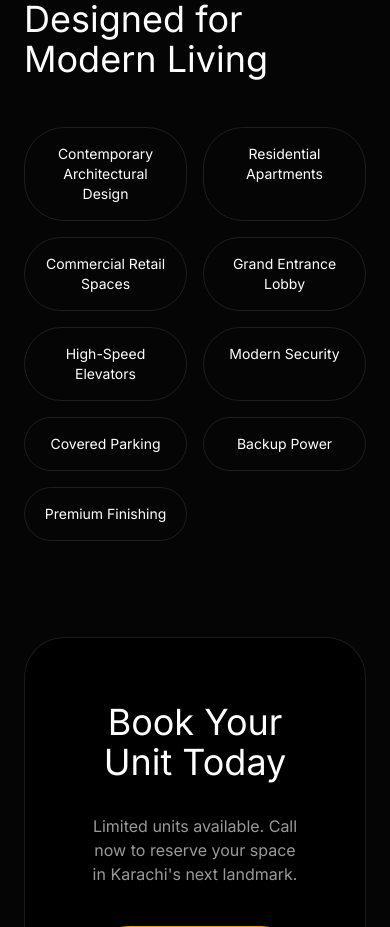
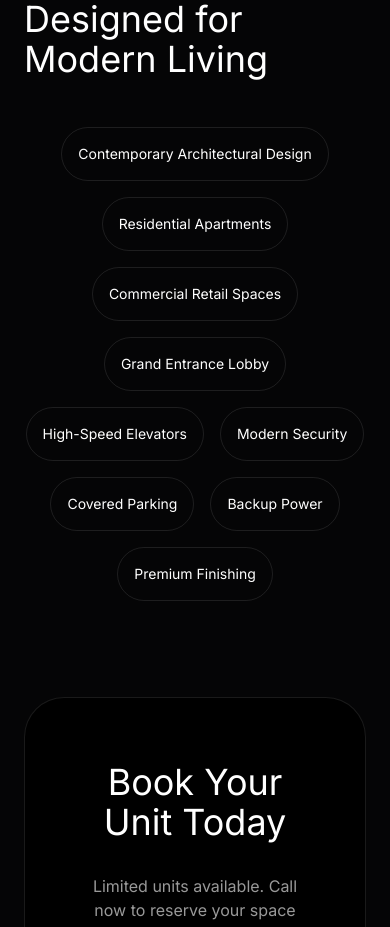
Before and after one commit to Huzaifa-Chhipa/IQ-BUILDER, a React (Vite) app: page / in a window 390 px wide. Shown: the part 3300-4227 px from the top of the page. Built offline with nearby package versions, Linux system fonts and the light colour scheme; a web font is replaced by a local one.

Commit message:
fix: center feature list items on mobile

```diff
--- a/src/components/ProjectDetails.tsx
+++ b/src/components/ProjectDetails.tsx
@@ -52,7 +52,7 @@ export default function ProjectDetails() {
               </div>
             )}
             {sec.list && (
-              <div className="grid grid-cols-2 md:grid-cols-3 gap-4">
+              <div className="flex flex-wrap justify-center gap-4">
                 {sec.list.map((item, j) => <div key={j} className="p-4 border border-white/10 rounded-xl text-center text-sm hover:bg-amber hover:text-black active:bg-amber active:text-black transition-colors duration-300 cursor-default">{item}</div>)}
               </div>
             )}
```
